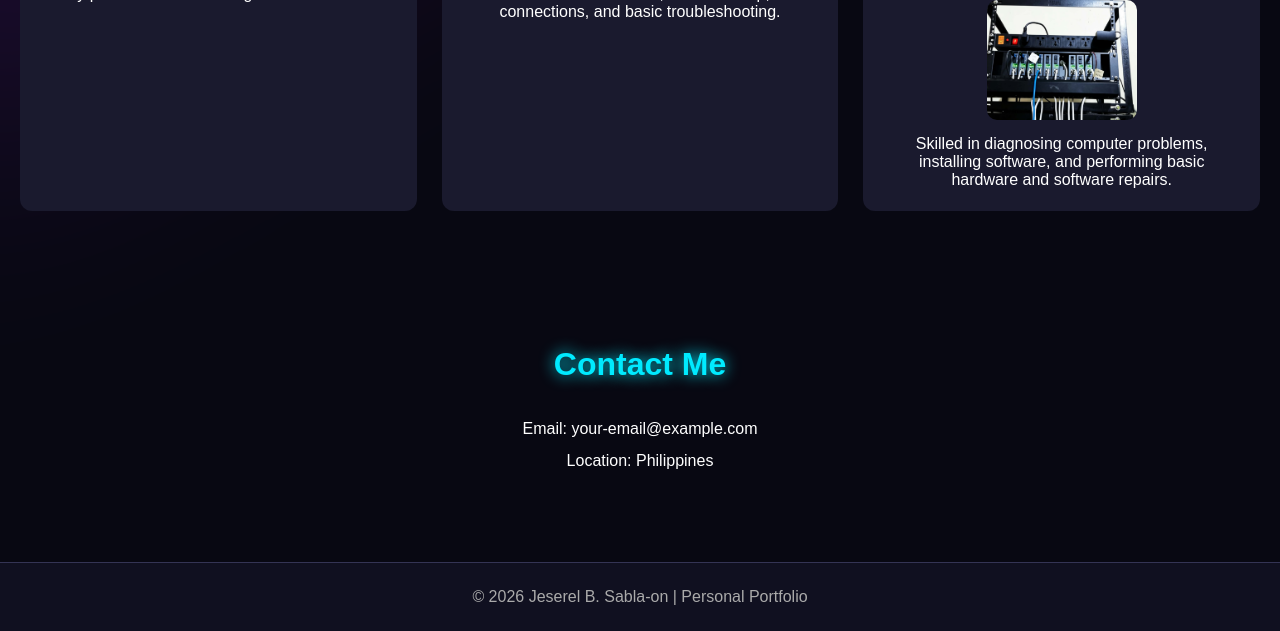
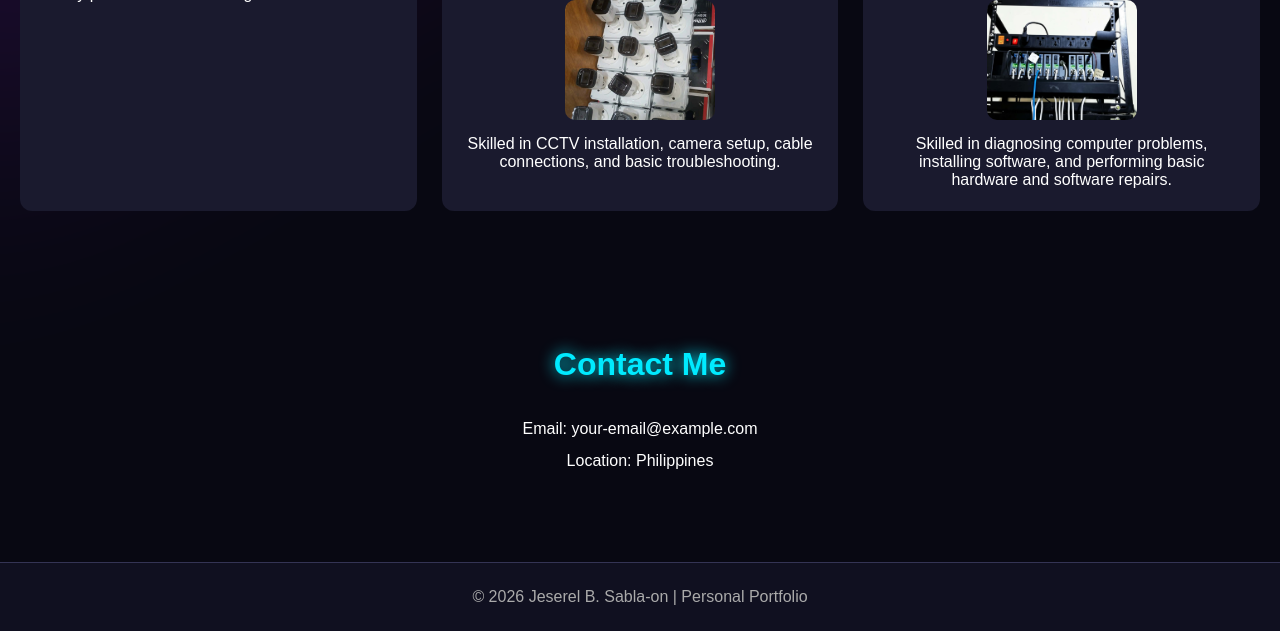
Before and after one commit to jeserelsablaon23-jpg/sablaon-project-1, a plain HTML site: page index.html in a window 1280 px wide. Shown: the part 1539-2170 px from the top of the page. Drawn offline with Linux system fonts and the light colour scheme.

Commit message:
add picture

```diff
--- a/index.html
+++ b/index.html
@@ -65,6 +65,7 @@
         </div>
         <div class="card">
             <h3>CCTV Installer</h3>
+            <img class="ii" src="assets/photo/download.jpg" alt="Computer Troubleshooting">
             <p>Skilled in CCTV installation, camera setup, cable connections, and basic troubleshooting.</p>
         </div>
         <div class="card">
```
